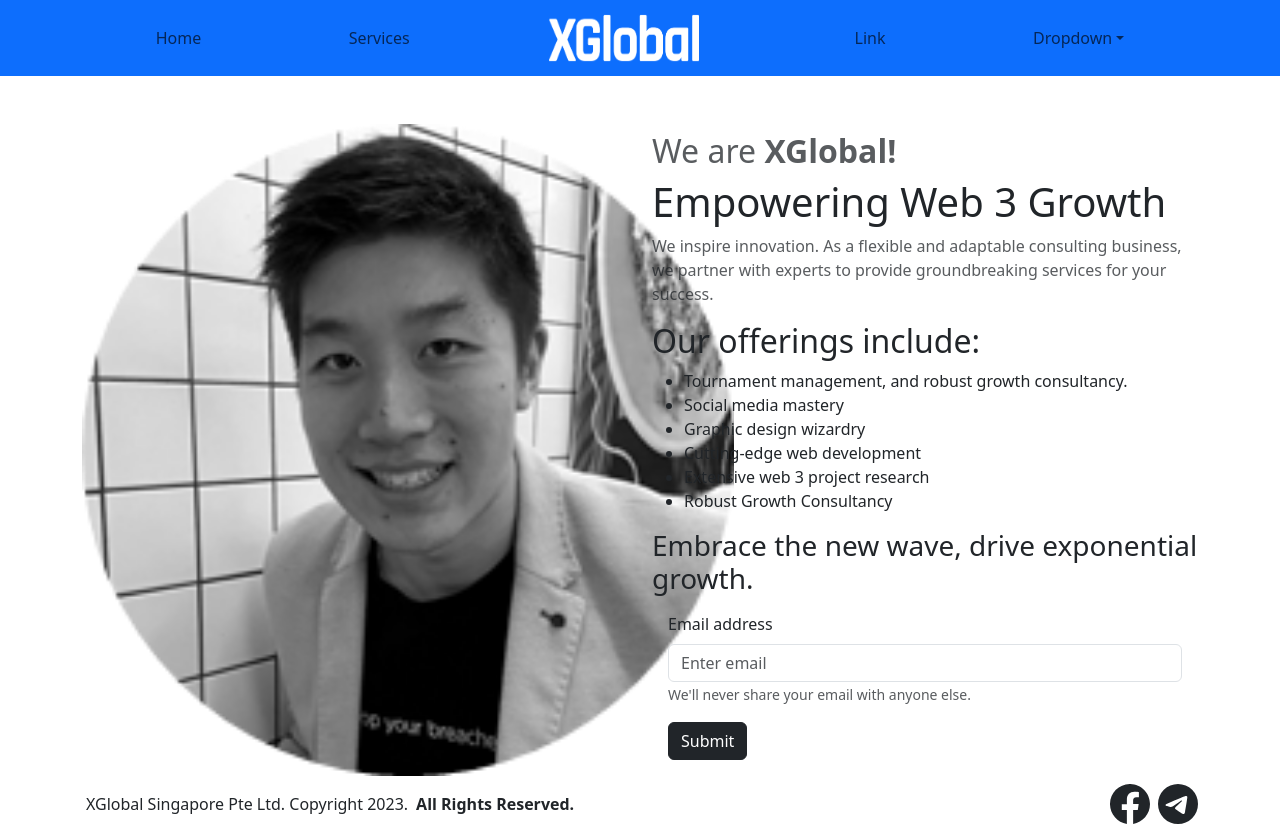
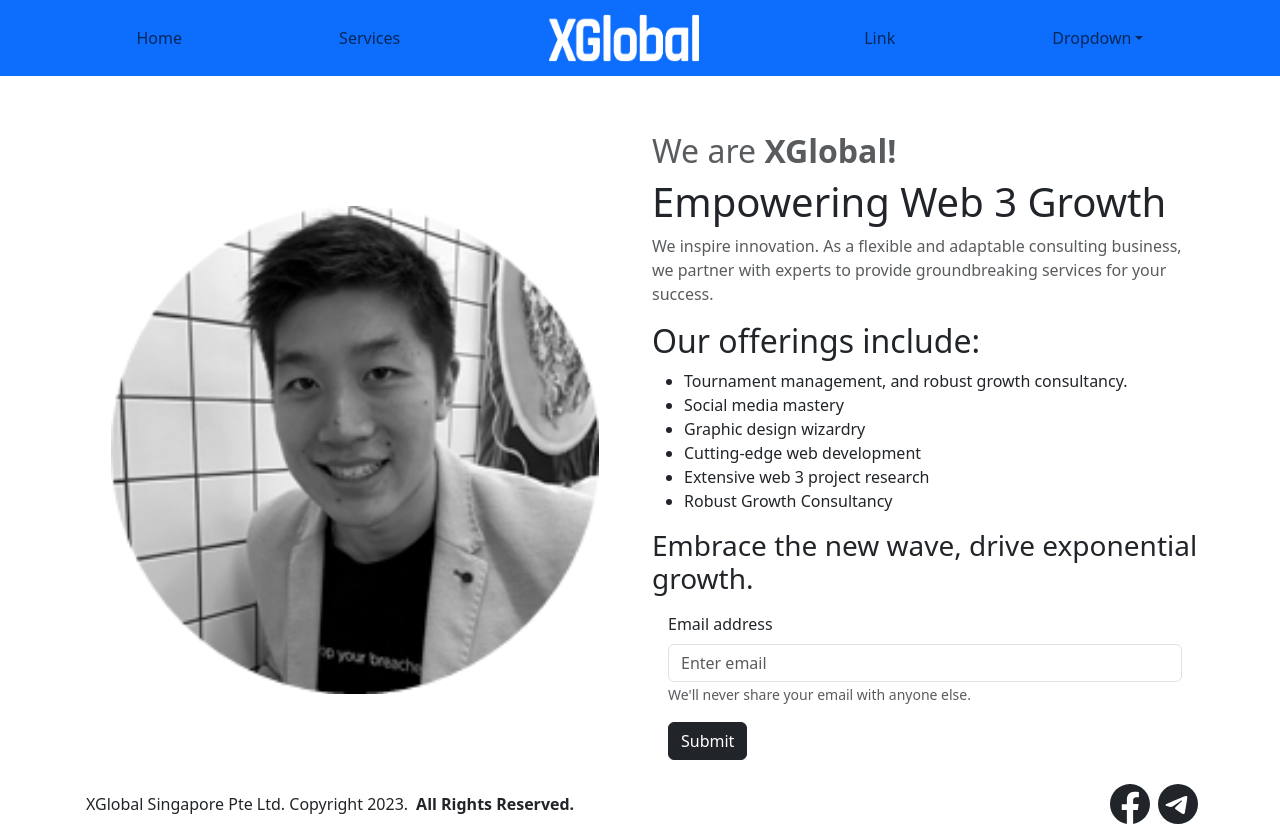
Before and after one commit to DanielUrn/xgantipattern, a React (Create React App) app: page / in a window 1280 px wide. Built offline with nearby package versions, Linux system fonts and the light colour scheme.

Commit message:
Better behavior

```diff
--- a/src/components/home.js
+++ b/src/components/home.js
@@ -6,11 +6,11 @@ import team from "../img/jeff2.png";
 
 const Home = () => {
   return (
-    <div className="flex-grow-1 d-flex align-content-center flex-wrap">
+    <div className="flex-grow-1 d-flex d-xl-inline-flex align-content-center flex-wrap">
       <Container className="pt-5">
         <Row>
           <Col className="d-flex align-content-center" lg >
-            <img className="m-auto h-100" src={team} alt="Team pfps"></img>
+            <img className="m-auto h-75" src={team} alt="Team pfps"></img>
           </Col>
           <Col lg>
             <div className="pt-2">
--- a/src/components/navbar.js
+++ b/src/components/navbar.js
@@ -15,7 +15,7 @@ const Navigation = () => {
         </Navbar.Brand>
         <Navbar.Toggle aria-controls="basic-navbar-nav" />
         <Navbar.Collapse id="basic-navbar-nav" className="">
-          <Nav className="align-items-center justify-content-around flex-grow-1">
+          <Nav className="align-items-center justify-content-around flex-grow-1 gap-lg-5">
             <Nav.Link href="#home">Home</Nav.Link>
             <Nav.Link href="#services">Services</Nav.Link>
 
```
